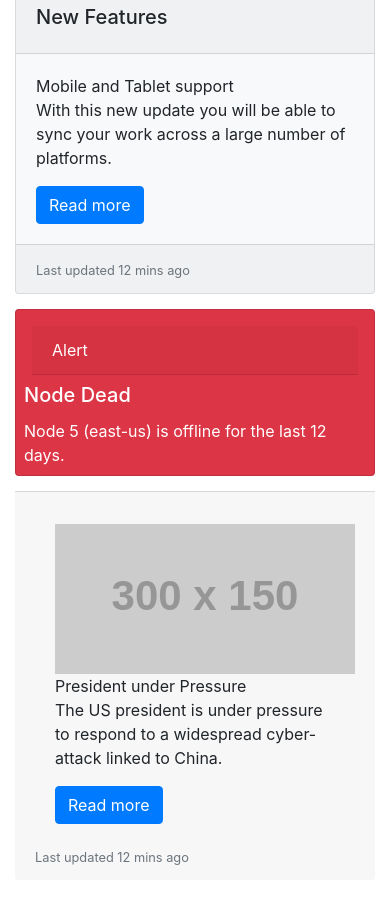
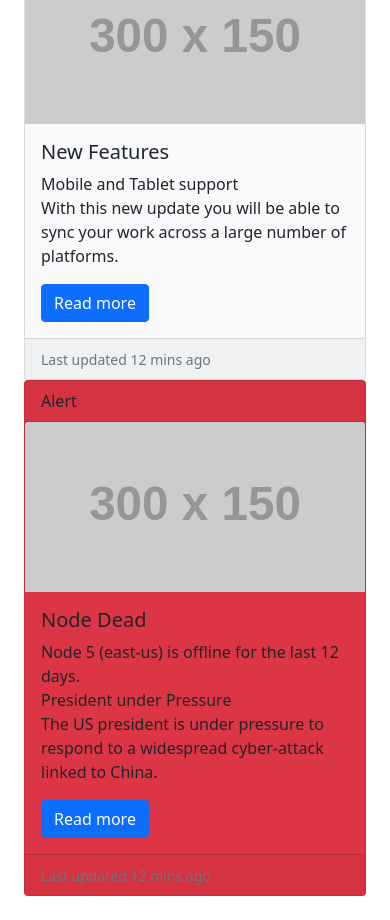
Before and after one commit to acciojob/bootstrap-card-RohanTandale, a website: page main.html in a window 390 px wide. Shown: the part 112-1032 px from the top of the page. Before the commit the page ends 992 px from the top, so only its background shows below. Drawn offline with nearby package versions, Linux system fonts and the light colour scheme; placeholder pictures from the web are drawn by us.

Commit message:
created a submission

```diff
--- a/main.html
+++ b/main.html
@@ -2,52 +2,66 @@
 <html lang="en">
 <head>
     <meta charset="UTF-8">
-  <meta name="viewport" content="width=device-width, initial-scale=1">
-  <link rel="stylesheet" href="https://stackpath.bootstrapcdn.com/bootstrap/4.5.2/css/bootstrap.min.css">
-  <title>Bootstrap Cards Deck</title>
+    <meta name="viewport" content="width=device-width, initial-scale=1.0">
+    <link
+      href="https://cdn.jsdelivr.net/npm/bootstrap@5.0.2/dist/css/bootstrap.min.css"
+      rel="stylesheet">
+    <title>Bootstrap Cards</title>
 </head>
-<body>
 
-<div class="container mt-5">
+<body class="p-4">
+
 <div class="card-deck">
- <h1>Welcome to Sync5</h1>
-    <!-- Card 1 -->
+
+    <!-- CARD 1 -->
     <div class="card bg-light">
+        <div class="card-header">
+            Welcome to Sync5
+        </div>
 
-      <div class="card-header">
-		   <h5 class="card-title">New Features</h5></div>
+        <!-- REQUIRED IMAGE -->
+        <img src="https://via.placeholder.com/300x150" class="card-img-top" alt="Image">
+
         <div class="card-body">
-
-        <p class="card-text">Mobile and Tablet support<br>With this new update you will be able to sync your work across a large number of platforms.</p>
+            <h5 class="card-title">New Features</h5>
+            <p class="card-text">
+                Mobile and Tablet support<br>
+                With this new update you will be able to sync your work across a large number of platforms.
+            </p>
             <a href="#" class="btn btn-primary">Read more</a>
         </div>
-      <div class="card-footer"><small class="text-muted">Last updated 12 mins ago</small></div>
+
+        <div class="card-footer">
+            <small class="text-muted">Last updated 12 mins ago</small>
+        </div>
     </div>
 
 
+    <!-- CARD 2 -->
     <div class="card bg-danger">
-      <div class="text-white p-2">
-      <div class="card-header m-2">Alert</div>
-		 <h5 class="card-title ">Node Dead</h5>
-        <p class="card-text text-white">Node 5 (east-us) is offline for the last 12 days.
+        <div class="card-header">
+            Alert
+        </div>
+
+        <!-- REQUIRED IMAGE -->
+        <img src="https://via.placeholder.com/300x150" class="card-img-top" alt="Image">
+
+        <div class="card-body">
+            <h5 class="card-title">Node Dead</h5>
+            <p class="card-text">
+                Node 5 (east-us) is offline for the last 12 days.<br>
+                President under Pressure<br>
+                The US president is under pressure to respond to a widespread cyber-attack linked to China.
             </p>
+            <a href="#" class="btn btn-primary">Read more</a>
         </div>
+
+        <div class="card-footer">
+            <small class="text-muted">Last updated 12 mins ago</small>
         </div>
     </div>
 
-	 <div class="card-footer">
-      <div class="card-body bd">
-		<img src="https://via.placeholder.com/300x150" class=".card .card-img-top" alt="image">
-       <br>President under Pressure<br>The US president is under pressure to respond to a widespread cyber-attack linked to China.</p>
-        <a href="#" class="btn btn-primary">Read more</a>
-      </div>
-     <small class="text-muted">Last updated 12 mins ago</small></div>
-
-
-  </div>
 </div>
 
-<script src="https://code.jquery.com/jquery-3.5.1.slim.min.js"></script>
-<script src="https://cdn.jsdelivr.net/npm/bootstrap@4.5.2/dist/js/bootstrap.bundle.min.js"></script>
 </body>
 </html>
```
Lines whose indentation alone changed are shown as unchanged.
